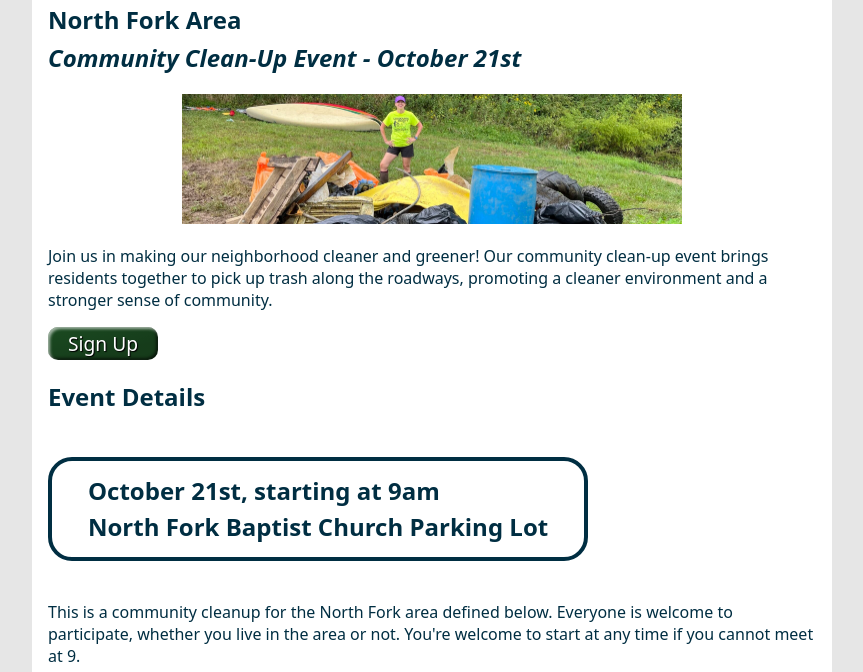
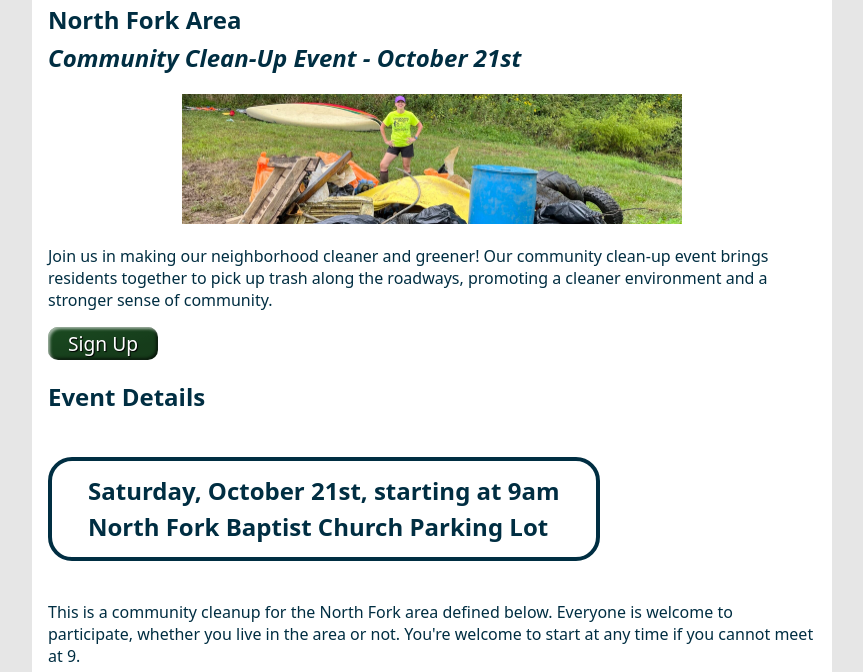
Before and after one commit to gymx/KLB-NorthFork, an Astro site: page / in a window 1280 px wide. Shown: the part 128-800 px from the top of the page, without its empty margins (208-1071 px from the left). Built offline with nearby package versions, Linux system fonts and the light colour scheme; Astro itself is replaced by a stand-in of ours.

Commit message:
Update index.astro to add day to notification

```diff
--- a/src/pages/index.astro
+++ b/src/pages/index.astro
@@ -11,7 +11,7 @@ import MapImage from "../assets/images/AreaMap.webp";
   <section class="about">
     <h2 id="about">Event Details</h2>
     <ul class="dateandtime">
-      <li>October 21st, starting at 9am</li>
+      <li>Saturday, October 21st, starting at 9am</li>
       <li>North Fork Baptist Church Parking Lot</li>
     </ul>
     <p>
```
